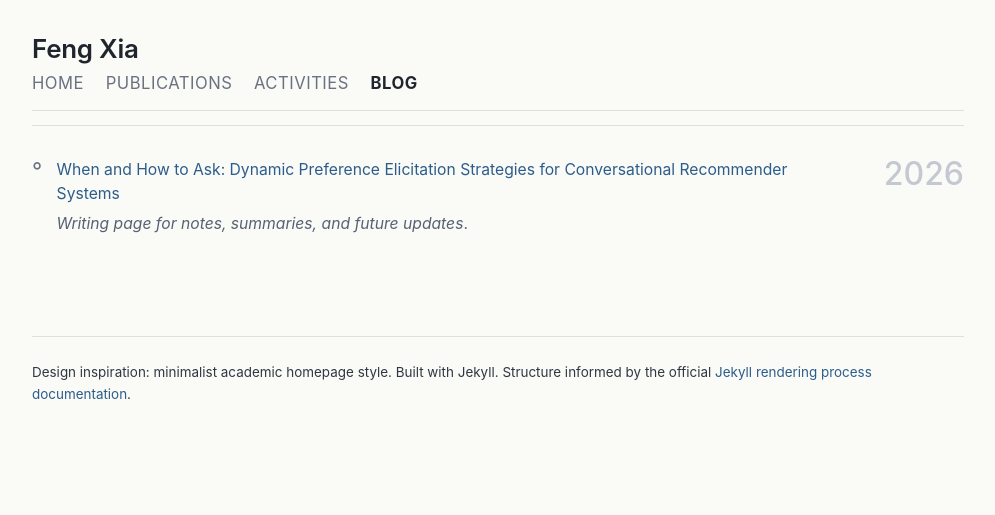
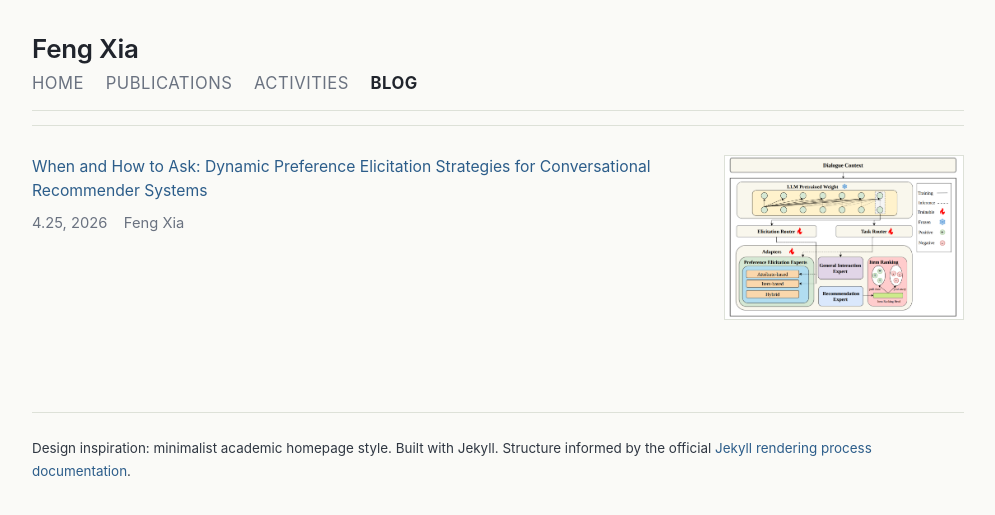
Before and after one commit to juanfacabian/juanfacabian.github.io, a Jekyll site: the page built from blog.md, in a window 1280 px wide. Shown: the top 515 px of the page, without its empty margins (142-1137 px from the left). Built offline with Jekyll 4.4.1, drawn with Linux system fonts in a browser that asks for light colours.

Commit message:
Organize assets and redesign blog entry

```diff
--- a/assets/css/style.css
+++ b/assets/css/style.css
@@ -228,6 +228,42 @@ ul {
   font-size: 0.95rem;
 }
 
+.blog-list {
+  display: flex;
+  flex-direction: column;
+  border-top: 1px solid var(--border);
+}
+
+.blog-item {
+  display: flex;
+  justify-content: space-between;
+  align-items: flex-start;
+  gap: 1.5rem;
+  padding: 1.8rem 0;
+}
+
+.blog-copy {
+  flex: 1 1 auto;
+  min-width: 0;
+}
+
+.blog-meta {
+  color: var(--muted);
+  font-size: 0.92rem;
+  margin-top: 0.45rem;
+}
+
+.blog-thumb-link {
+  flex: 0 0 240px;
+  display: block;
+}
+
+.blog-thumb {
+  width: 100%;
+  display: block;
+  border: 1px solid var(--border);
+}
+
 .pub-list {
   display: flex;
   flex-direction: column;
@@ -350,4 +386,14 @@ ul {
     margin-top: 0.85rem;
     font-size: 1.6rem;
   }
+
+  .blog-item {
+    display: block;
+  }
+
+  .blog-thumb-link {
+    display: block;
+    margin-top: 1rem;
+    max-width: 220px;
+  }
 }
--- a/blog.md
+++ b/blog.md
@@ -3,15 +3,14 @@ title: Blog
 permalink: /blog/
 ---
 
-<div class="pub-list">
-  <section class="pub-item">
-    <div class="pub-main">
-      <div class="pub-bullet">&deg;</div>
-      <div class="pub-entry">
-        <div class="pub-title"><a href="{{ '/blog/when-and-how-to-ask/' | relative_url }}">When and How to Ask: Dynamic Preference Elicitation Strategies for Conversational Recommender Systems</a></div>
-        <div class="pub-venue"><em>Writing page for notes, summaries, and future updates</em>.</div>
-      </div>
+<div class="blog-list">
+  <section class="blog-item">
+    <div class="blog-copy">
+      <div class="pub-title"><a href="{{ '/blog/when-and-how-to-ask/' | relative_url }}">When and How to Ask: Dynamic Preference Elicitation Strategies for Conversational Recommender Systems</a></div>
+      <div class="blog-meta">4.25, 2026 &nbsp;&nbsp; Feng Xia</div>
     </div>
-    <div class="pub-year">2026</div>
+    <a class="blog-thumb-link" href="{{ '/blog/when-and-how-to-ask/' | relative_url }}">
+      <img class="blog-thumb" src="{{ '/assets/images/architecture.PNG' | relative_url }}" alt="Architecture figure for the paper">
+    </a>
   </section>
 </div>
--- a/index.html
+++ b/index.html
@@ -7,7 +7,7 @@ layout: default
   <aside class="home-sidebar">
     <img
       class="home-portrait"
-      src="{{ '/photo.jpg' | relative_url }}"
+      src="{{ '/assets/images/photo.jpg' | relative_url }}"
       alt="Portrait placeholder for Feng Xia">
     <p class="profile-role">PhD Student in Natural Language Processing</p>
     <p class="profile-meta">University of Sheffield</p>
```
Also changed, not shown: _posts/2026-05-03-building-a-small-academic-site.md (deleted, +0 -9 lines), when-and-how-to-ask.md (+1 -1 lines), assets/images/architecture.PNG (added), assets/images/photo.jpg (renamed from photo.jpg).
